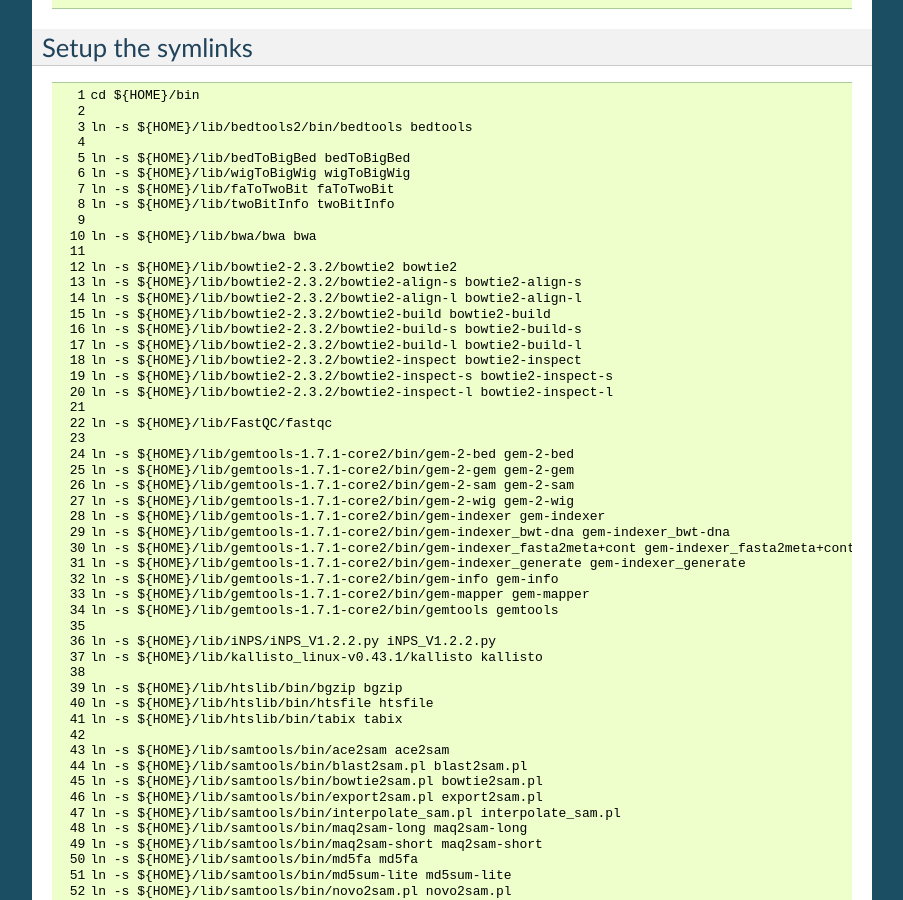
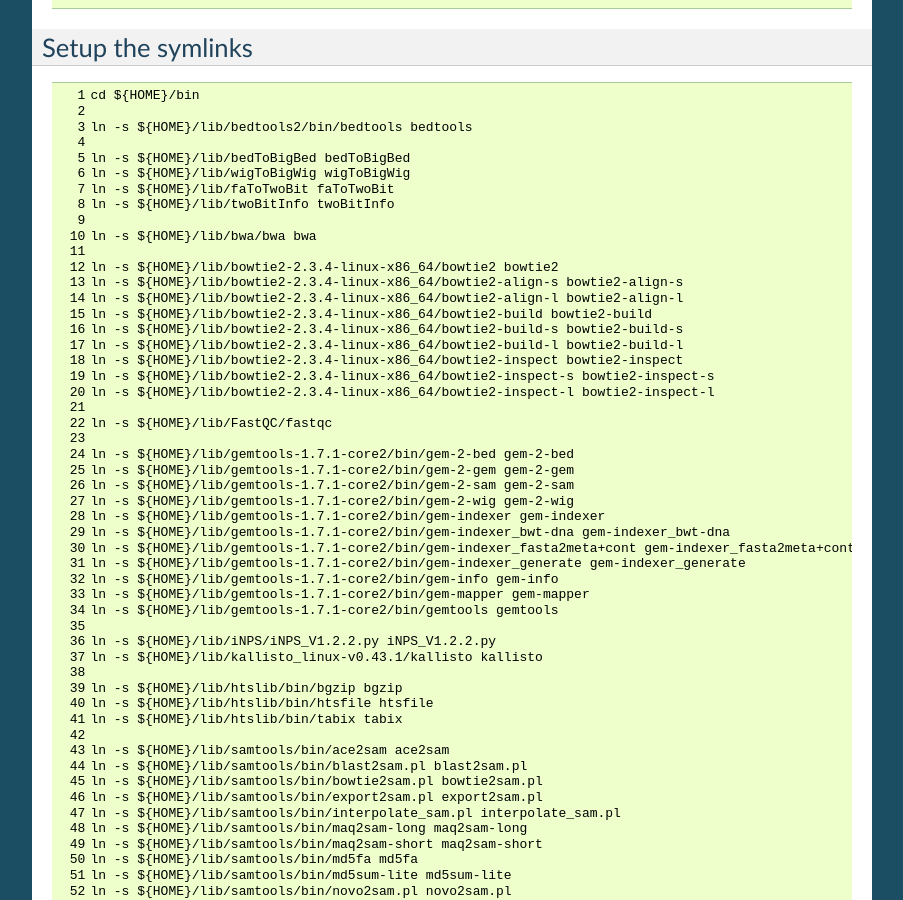
Before and after one commit to Multiscale-Genomics/mg-process-fastq, a Sphinx documentation site: the page built from docs/full_installation.rst, in a window 1280 px wide and 900 px high, scrolled down 3023 px. Shown: the whole window, without its empty margins (198-1101 px from the left). Built offline with Sphinx 7.4.7, drawn with Linux system fonts in a browser that asks for light colours.

Commit message:
Updated the docs to highlight the use of the latest version of Bowtie2

```diff
--- a/docs/full_installation.rst
+++ b/docs/full_installation.rst
@@ -245,15 +245,15 @@
 
    ln -s ${HOME}/lib/bwa/bwa bwa
 
-   ln -s ${HOME}/lib/bowtie2-2.3.2/bowtie2 bowtie2
-   ln -s ${HOME}/lib/bowtie2-2.3.2/bowtie2-align-s bowtie2-align-s
-   ln -s ${HOME}/lib/bowtie2-2.3.2/bowtie2-align-l bowtie2-align-l
-   ln -s ${HOME}/lib/bowtie2-2.3.2/bowtie2-build bowtie2-build
-   ln -s ${HOME}/lib/bowtie2-2.3.2/bowtie2-build-s bowtie2-build-s
-   ln -s ${HOME}/lib/bowtie2-2.3.2/bowtie2-build-l bowtie2-build-l
-   ln -s ${HOME}/lib/bowtie2-2.3.2/bowtie2-inspect bowtie2-inspect
-   ln -s ${HOME}/lib/bowtie2-2.3.2/bowtie2-inspect-s bowtie2-inspect-s
-   ln -s ${HOME}/lib/bowtie2-2.3.2/bowtie2-inspect-l bowtie2-inspect-l
+   ln -s ${HOME}/lib/bowtie2-2.3.4-linux-x86_64/bowtie2 bowtie2
+   ln -s ${HOME}/lib/bowtie2-2.3.4-linux-x86_64/bowtie2-align-s bowtie2-align-s
+   ln -s ${HOME}/lib/bowtie2-2.3.4-linux-x86_64/bowtie2-align-l bowtie2-align-l
+   ln -s ${HOME}/lib/bowtie2-2.3.4-linux-x86_64/bowtie2-build bowtie2-build
+   ln -s ${HOME}/lib/bowtie2-2.3.4-linux-x86_64/bowtie2-build-s bowtie2-build-s
+   ln -s ${HOME}/lib/bowtie2-2.3.4-linux-x86_64/bowtie2-build-l bowtie2-build-l
+   ln -s ${HOME}/lib/bowtie2-2.3.4-linux-x86_64/bowtie2-inspect bowtie2-inspect
+   ln -s ${HOME}/lib/bowtie2-2.3.4-linux-x86_64/bowtie2-inspect-s bowtie2-inspect-s
+   ln -s ${HOME}/lib/bowtie2-2.3.4-linux-x86_64/bowtie2-inspect-l bowtie2-inspect-l
 
    ln -s ${HOME}/lib/FastQC/fastqc
 
```
Also changed, not shown: 2 other files.
